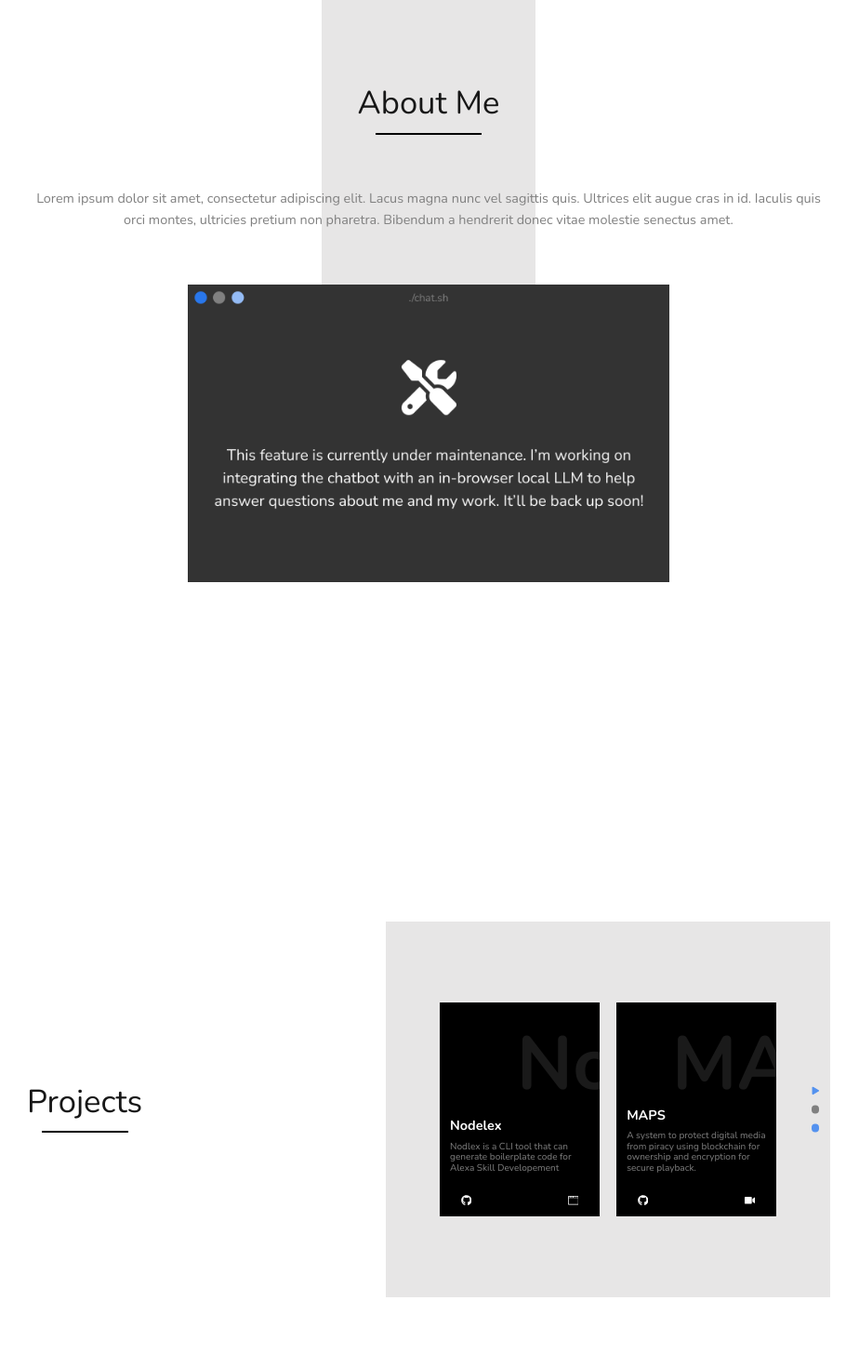
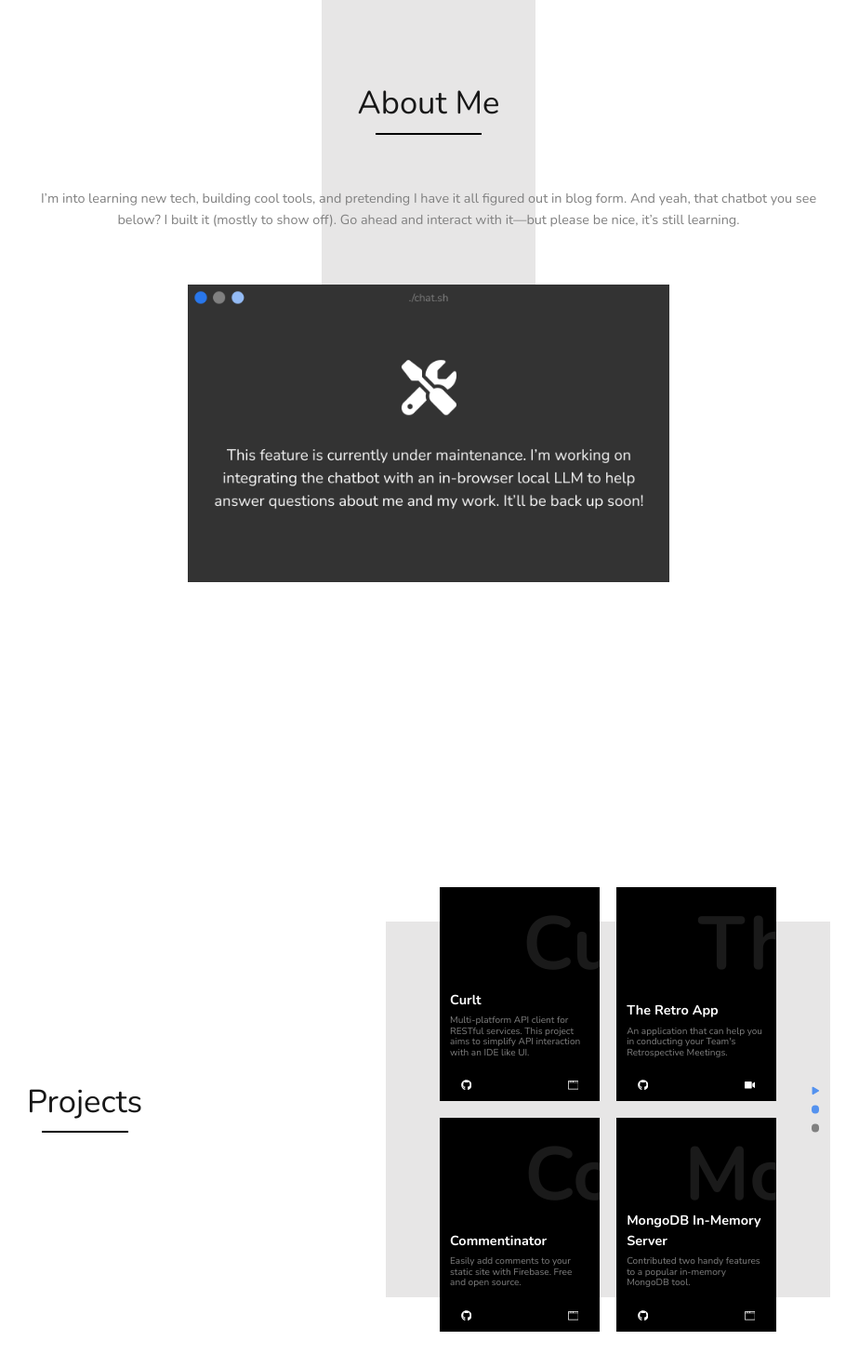
Before and after one commit to as-ajitsingh/ultimate-portfolio-v2, a Next.js app: page / in a window 1280 px wide. Shown: the part 807-2277 px from the top of the page at 93% size, without its empty margins (179-1103 px from the left). Built offline with nearby package versions, Linux system fonts and the light colour scheme.

Commit message:
minor fixes and updates data

```diff
--- a/src/app/data/projects.js
+++ b/src/app/data/projects.js
@@ -15,15 +15,25 @@ export default [
         name: 'Commentinator',
         github:'https://github.com/bored-engineers/commentinator',
         link:'https://bored-engineers.github.io/commentinator/',
-        description: 'Add comments to your static website with ease using Firebase authentication and datastore. It\'s open source and free!'
+        description: 'Easily add comments to your static site with Firebase. Free and open source.'
     },
-
     {
-        name: 'mongodb-memory-server',
+        name: 'MongoDB In-Memory Server',
         github:'https://github.com/typegoose/mongodb-memory-server',
         link:'https://typegoose.github.io/mongodb-memory-server/',
         opensource: true,
-        description: 'I contributed to a well-known open-source tool for running MongoDB in memory, where I added two small but useful features.'
+        description: 'Contributed two handy features to a popular in-memory MongoDB tool.'
+    },
+    {
+        name: 'Ultimate Portfolio V2',
+        github: 'https://github.com/as-ajitsingh/ultimate-portfolio-v2',
+        link: '#',
+        description: 'A mildly overengineered corner of the internet where I show off what I’ve built and learned. Ignore v1— pretend it never happened.'
+    },
+    {
+        name: 'Ultimate Blogging Site',
+        link: 'https://blogs.ajitsingh.me',
+        description: 'A tech blog powered by a Ghost CMS (locally), Firebase, and a questionable amount of curiosity and sleepless nights.'
     },
     {
         name: 'Nodelex',
--- a/src/app/sections/about/index.jsx
+++ b/src/app/sections/about/index.jsx
@@ -15,12 +15,12 @@ const AboutMe = () => {
           <span className="block w-3/4 border-b-2 border-primary-500 mx-auto mt-5"></span>
         </h1>
         <p className="text-primary-100 text-body-01-normal text-center">
-          Lorem ipsum dolor sit amet, consectetur adipiscing elit. Lacus magna
-          nunc vel sagittis quis. Ultrices elit augue cras in id. Iaculis quis
-          orci montes, ultricies pretium non pharetra. Bibendum a hendrerit
-          donec vitae molestie senectus amet.
+          I’m into learning new tech, building cool tools, and pretending I have
+          it all figured out in blog form. And yeah, that chatbot you see below?
+          I built it (mostly to show off). Go ahead and interact with it—but
+          please be nice, it’s still learning.
         </p>
-        <img className='w-180' src="undermaintenance-chatbot.png" />
+        <img className="w-180" src="undermaintenance-chatbot.png" />
       </div>
     </section>
   );
--- a/src/components/cards/card/index.jsx
+++ b/src/components/cards/card/index.jsx
@@ -5,15 +5,17 @@ import { GoBrowser } from "react-icons/go";
 
 export default function Card({ name, description, github, link, video, opensource }) {
   return (
-    <div className="bg-primary-500 text-white w-60 h-80 p-4 relative flex items-end overflow-hidden">
-      <div className="text-[7rem] text-primary-100 opacity-20 absolute top-2 right-[-1.5rem] font-bold">
+    <div className="bg-primary-500 text-secondary-500 w-60 h-80 p-4 relative flex items-end overflow-hidden">
+      <div className="text-[7rem] text-primary-100 opacity-20 absolute top-0.5 right-[-1.5rem] font-bold">
         {name.slice(0, 2)}
       </div>
+      <div className='flex flex-col'>
         <div className="">
           <h2 className="text-heading-04-bold z-10 relative">{name}</h2>
           <p className="text-body-02-normal text-primary-100 mt-2 z-10 relative">
           {description}
           </p>
+          </div>
           <div className="mt-8 flex justify-between items-center bottom-4 w-full px-4 z-10">
             {github && <Link target='_blank' href={github} title="Open Github Repo" ><FaGithub /></Link>}
             {link && <Link target='_blank' href={link} title="Open project link"><GoBrowser /></Link>}
--- a/src/components/carousels/carousel-01/index.jsx
+++ b/src/components/carousels/carousel-01/index.jsx
@@ -5,19 +5,20 @@ import { motion } from "framer-motion";
 
 const Carousel01 = ({ cards }) => {
   const pageLength = 4;
-  const sliderDuration = 5_000;
-
-  const pages = cards.reduce((pages, card, index) => {
-    pages[Math.floor(index / pageLength)] =
-      pages[Math.floor(index / pageLength)] ?? [];
-    pages[Math.floor(index / pageLength)].push(card);
-    return pages;
-  }, new Array(Math.floor(cards.length / pageLength)).fill([]));
+  const sliderDuration = 7_000;
 
   const sliderTimerRef = useRef();
 
   const [currentPage, setCurrentPage] = useState(0);
   const [sliderPaused, setSliderPaused] = useState(false);
+
+  const pages = cards.reduce(
+    (pages, card, index) => {
+      pages[Math.floor(index / pageLength)].push(card);
+      return pages;
+    },
+    new Array(Math.floor(cards.length / pageLength)).fill(null).map(() => [])
+  );
 
   useEffect(() => {
     if (!sliderPaused)
```
Also changed, not shown: public/favicon.svg. Lines whose indentation alone changed are shown as unchanged.
